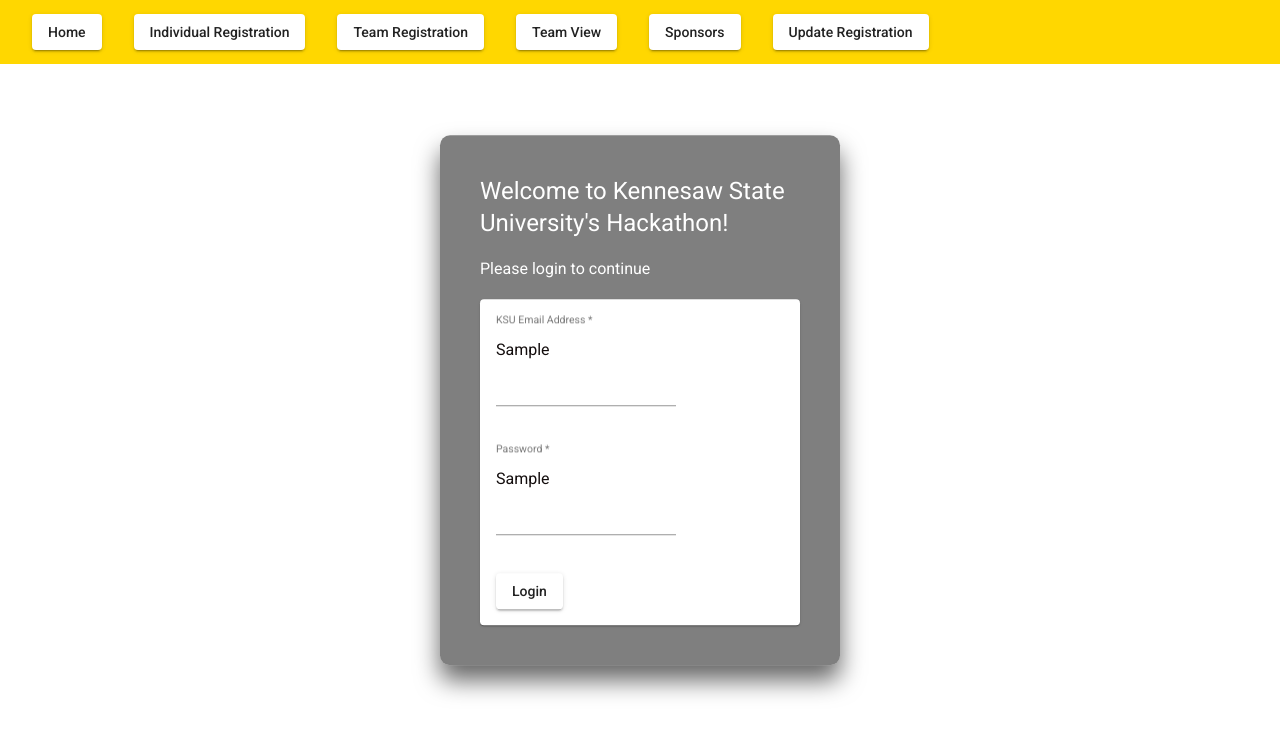
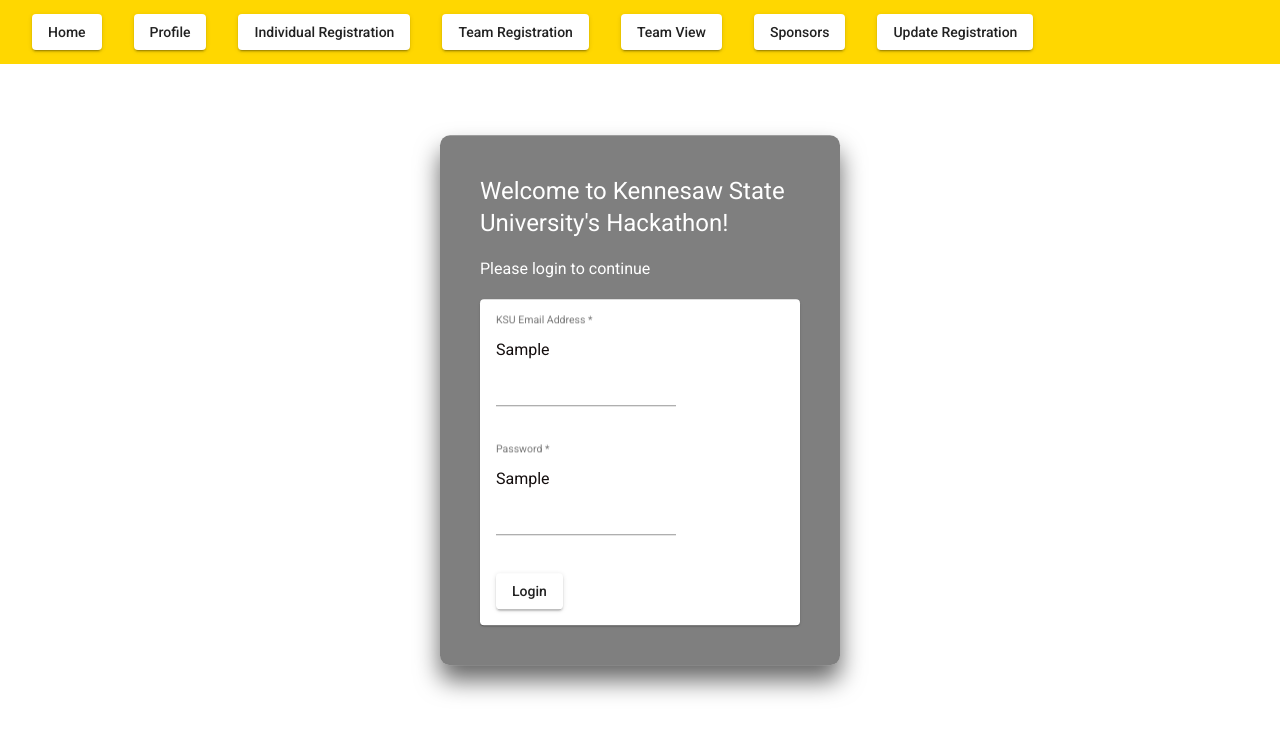
Before and after one commit to derekdeibert/hackaton-ksu, an Angular app: page /login in a window 1280 px wide. Both pictures are taken after typing "Sample", "Sample" into the empty fields and a click on the button "Login". Shown: the top 736 px of the page. Built offline with nearby package versions, Linux system fonts and the light colour scheme.

Commit message:
commit to master

```diff
--- a/src/app/navigation/navigation.component.html
+++ b/src/app/navigation/navigation.component.html
@@ -2,6 +2,7 @@
 <nav *ngIf="nav.visible">
   <mat-toolbar>
     <button mat-raised-button routerLink = "/homepage">Home</button>
+    <button mat-raised-button routerLink = "/profile">Profile</button>
     <button mat-raised-button routerLink = "/register-individual">Individual Registration</button>
     <button mat-raised-button routerLink="/register-team">Team Registration</button>
     <button mat-raised-button routerLink="/teams">Team View</button>
```
Also changed, not shown: src/app/app.module.ts (+7 -0 lines).
